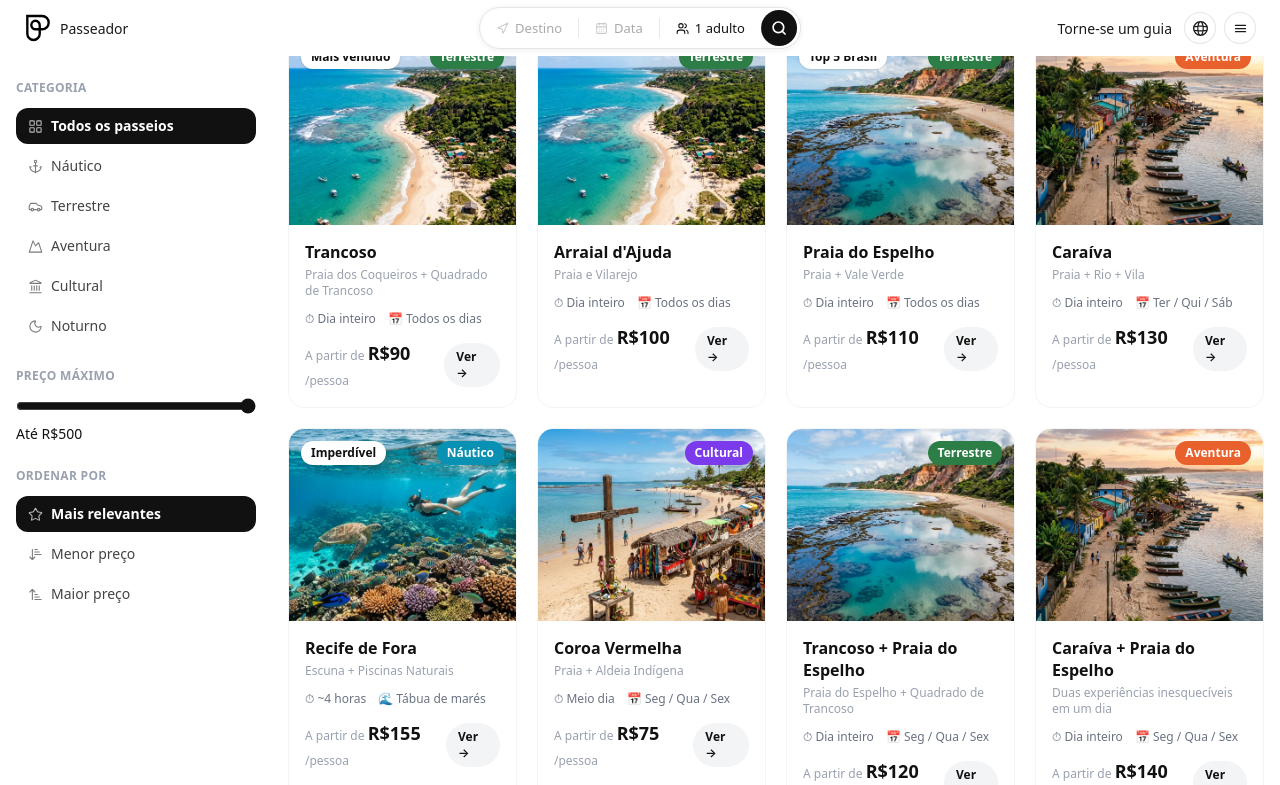
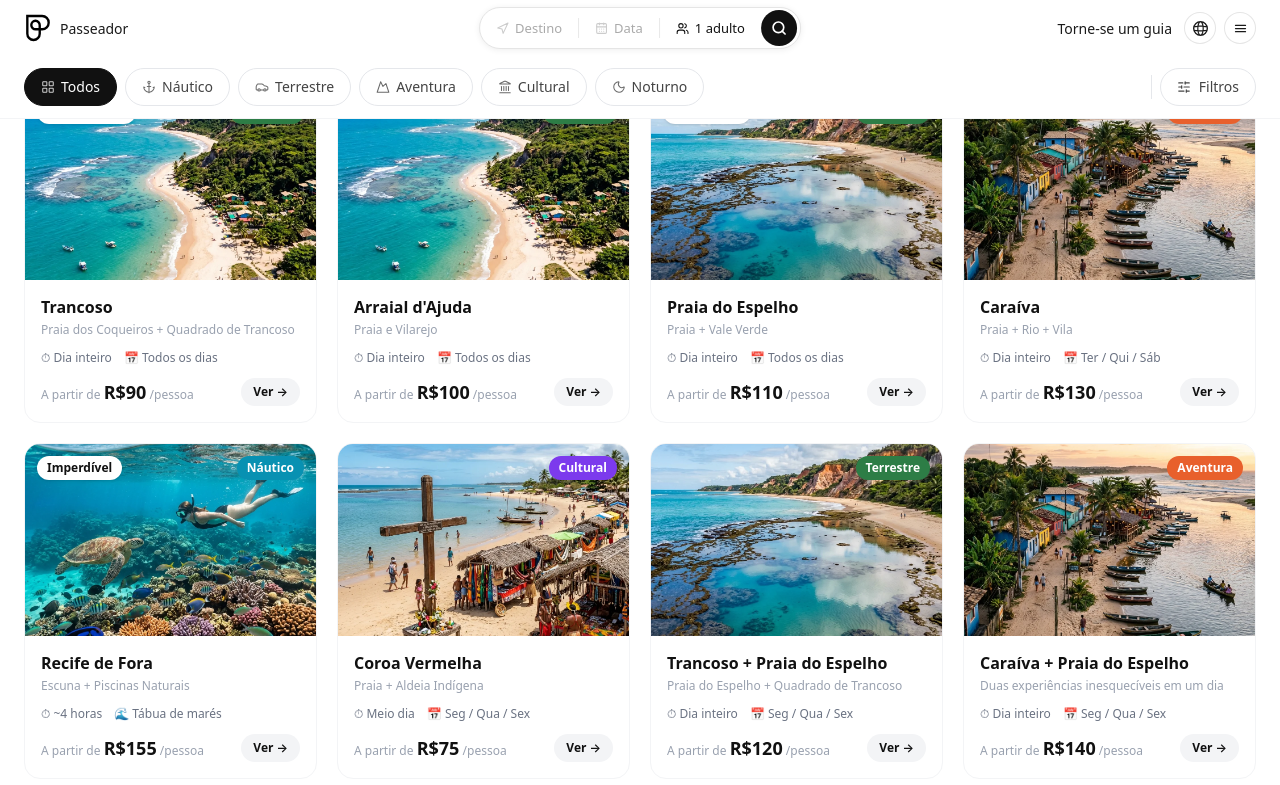
Before and after one commit to Huendelx/Tour-Porto-Seguro, a Next.js app: page /buscar in a window 1280 px wide. Shown: the top 785 px of the page. Built offline with nearby package versions, Linux system fonts and the light colour scheme.

Commit message:
feat: filtros /buscar viram pills horizontais + drawer lateral

```diff
--- a/src/app/buscar/page.tsx
+++ b/src/app/buscar/page.tsx
@@ -1,137 +1,268 @@
 "use client";
 
 import { useSearchParams, useRouter } from "next/navigation";
-import { Suspense, useState, useMemo } from "react";
+import { Suspense, useState, useMemo, useRef, useEffect } from "react";
 import Image from "next/image";
 import Link from "next/link";
-import { Anchor, Car, Mountain, Landmark, Moon, LayoutGrid, Star, ArrowDownNarrowWide, ArrowUpNarrowWide } from "lucide-react";
+import { Anchor, Car, Mountain, Landmark, Moon, LayoutGrid, Star, ArrowDownNarrowWide, ArrowUpNarrowWide, SlidersHorizontal, X } from "lucide-react";
 import { tours, categoryLabel, categoryColor, Tour } from "@/data/tours";
 
 const CATEGORIES = ["nautico", "terrestre", "aventura", "cultural", "noturno"] as const;
 
 const categoryIcon: Record<string, React.ReactNode> = {
-  nautico:    <Anchor   size={15} strokeWidth={1.75} />,
-  terrestre:  <Car      size={15} strokeWidth={1.75} />,
-  aventura:   <Mountain size={15} strokeWidth={1.75} />,
-  cultural:   <Landmark size={15} strokeWidth={1.75} />,
-  noturno:    <Moon     size={15} strokeWidth={1.75} />,
+  nautico:   <Anchor    size={14} strokeWidth={1.75} />,
+  terrestre: <Car       size={14} strokeWidth={1.75} />,
+  aventura:  <Mountain  size={14} strokeWidth={1.75} />,
+  cultural:  <Landmark  size={14} strokeWidth={1.75} />,
+  noturno:   <Moon      size={14} strokeWidth={1.75} />,
 };
 
 const DESTINO_LABELS: Record<string, string> = {
-  "porto-seguro": "Porto Seguro",
-  "arraial": "Arraial d'Ajuda",
-  "trancoso": "Trancoso",
-  "caraiva": "Caraíva",
+  "porto-seguro":  "Porto Seguro",
+  "arraial":       "Arraial d'Ajuda",
+  "trancoso":      "Trancoso",
+  "caraiva":       "Caraíva",
   "praia-espelho": "Praia do Espelho",
-  "perto": "Perto de você",
+  "perto":         "Perto de você",
 };
 
 function SearchResults() {
   const searchParams = useSearchParams();
   const router = useRouter();
 
-  const destino = searchParams.get("destino") ?? "";
-  const adultos = Number(searchParams.get("adultos") ?? 1);
+  const destino  = searchParams.get("destino") ?? "";
+  const adultos  = Number(searchParams.get("adultos")  ?? 1);
   const criancas = Number(searchParams.get("criancas") ?? 0);
 
   const [catFilter, setCatFilter] = useState<string>("todos");
-  const [maxPrice, setMaxPrice] = useState<number>(500);
-  const [sortBy, setSortBy] = useState<"relevance" | "price_asc" | "price_desc">("relevance");
+  const [maxPrice, setMaxPrice]   = useState<number>(500);
+  const [sortBy, setSortBy]       = useState<"relevance" | "price_asc" | "price_desc">("relevance");
+  const [filterOpen, setFilterOpen] = useState(false);
+
+  // temp state inside drawer so user can cancel
+  const [draftPrice, setDraftPrice]   = useState(maxPrice);
+  const [draftSort,  setDraftSort]    = useState(sortBy);
+
+  const drawerRef = useRef<HTMLDivElement>(null);
+
+  useEffect(() => {
+    if (!filterOpen) return;
+    setDraftPrice(maxPrice);
+    setDraftSort(sortBy);
+    const handler = (e: MouseEvent) => {
+      if (drawerRef.current && !drawerRef.current.contains(e.target as Node)) setFilterOpen(false);
+    };
+    document.addEventListener("mousedown", handler);
+    return () => document.removeEventListener("mousedown", handler);
+  }, [filterOpen, maxPrice, sortBy]);
 
   const filtered = useMemo(() => {
     let result = [...tours];
     if (destino && destino !== "perto") result = result.filter((t) => t.destinos.includes(destino));
     if (catFilter !== "todos") result = result.filter((t) => t.category === catFilter);
     result = result.filter((t) => t.price <= maxPrice);
-    if (sortBy === "price_asc") result.sort((a, b) => a.price - b.price);
+    if (sortBy === "price_asc")  result.sort((a, b) => a.price - b.price);
     if (sortBy === "price_desc") result.sort((a, b) => b.price - a.price);
-    if (sortBy === "relevance") result.sort((a, b) => (b.featured ? 1 : 0) - (a.featured ? 1 : 0));
+    if (sortBy === "relevance")  result.sort((a, b) => (b.featured ? 1 : 0) - (a.featured ? 1 : 0));
     return result;
   }, [destino, catFilter, maxPrice, sortBy]);
 
   const destinoLabel = DESTINO_LABELS[destino] ?? "";
+  const hasActiveFilters = maxPrice < 500 || sortBy !== "relevance";
+  const activeFilterCount = (maxPrice < 500 ? 1 : 0) + (sortBy !== "relevance" ? 1 : 0);
 
-  const clearParam = (key: string) => {
-    const p = new URLSearchParams(searchParams.toString());
-    p.delete(key);
-    router.push(`/buscar?${p.toString()}`);
+  const applyFilters = () => {
+    setMaxPrice(draftPrice);
+    setSortBy(draftSort);
+    setFilterOpen(false);
+  };
+
+  const clearFilters = () => {
+    setMaxPrice(500);
+    setSortBy("relevance");
+    setDraftPrice(500);
+    setDraftSort("relevance");
   };
 
   return (
     <div className="min-h-screen bg-white">
-      <div className="max-w-none px-4 pt-8 pb-12 flex flex-col lg:flex-row gap-8">
 
-        {/* ── Filtros sidebar desktop ── */}
-        <aside className="hidden lg:block w-60 flex-shrink-0">
-          <div className="sticky top-20">
-            <p className="text-xs font-semibold text-gray-400 uppercase tracking-wide mb-3">Categoria</p>
-            <div className="space-y-1 mb-6">
-              <FilterBtn active={catFilter === "todos"} onClick={() => setCatFilter("todos")} icon={<LayoutGrid size={15} strokeWidth={1.75} />}>
-                Todos os passeios
-              </FilterBtn>
+      {/* ── Barra de filtros ── */}
+      <div className="sticky top-14 z-30 bg-white border-b border-gray-100">
+        <div className="px-4 md:px-6 py-3 flex items-center gap-2">
+
+          {/* Pills de categoria */}
+          <div className="flex items-center gap-2 overflow-x-auto scrollbar-hide flex-1 min-w-0">
+            <Pill active={catFilter === "todos"} onClick={() => setCatFilter("todos")} icon={<LayoutGrid size={14} strokeWidth={1.75} />}>
+              Todos
+            </Pill>
             {CATEGORIES.map((c) => (
-                <FilterBtn key={c} active={catFilter === c} onClick={() => setCatFilter(c)} icon={categoryIcon[c]}>
+              <Pill key={c} active={catFilter === c} onClick={() => setCatFilter(c)} icon={categoryIcon[c]}>
                 {categoryLabel[c]}
-                </FilterBtn>
+              </Pill>
             ))}
           </div>
 
-            <p className="text-xs font-semibold text-gray-400 uppercase tracking-wide mb-3">Preço máximo</p>
-            <div className="mb-6">
-              <input
-                type="range" min={50} max={500} step={10} value={maxPrice}
-                onChange={(e) => setMaxPrice(Number(e.target.value))}
-                className="w-full"
-                style={{ accentColor: "#111", cursor: "pointer" }}
-              />
-              <p className="text-sm text-[#111] mt-1 font-medium">Até R${maxPrice}</p>
+          {/* Separador */}
+          <div className="w-px h-6 bg-gray-200 flex-shrink-0 ml-1" />
+
+          {/* Botão Filtros */}
+          <button
+            onClick={() => setFilterOpen(true)}
+            className={`flex-shrink-0 flex items-center gap-2 px-4 py-2 rounded-full border text-sm font-medium transition-colors whitespace-nowrap ${
+              hasActiveFilters
+                ? "bg-[#111] text-white border-[#111]"
+                : "text-[#444] border-gray-200 hover:border-gray-400 bg-white"
+            }`}
+          >
+            <SlidersHorizontal size={14} strokeWidth={2} />
+            Filtros
+            {activeFilterCount > 0 && (
+              <span className={`text-xs font-bold w-4 h-4 rounded-full flex items-center justify-center ${hasActiveFilters ? "bg-white text-[#111]" : "bg-[#111] text-white"}`}>
+                {activeFilterCount}
+              </span>
+            )}
+          </button>
         </div>
 
-            <p className="text-xs font-semibold text-gray-400 uppercase tracking-wide mb-3">Ordenar por</p>
-            <div className="space-y-1">
-              <FilterBtn active={sortBy === "relevance"} onClick={() => setSortBy("relevance")} icon={<Star size={15} strokeWidth={1.75} />}>Mais relevantes</FilterBtn>
-              <FilterBtn active={sortBy === "price_asc"} onClick={() => setSortBy("price_asc")} icon={<ArrowDownNarrowWide size={15} strokeWidth={1.75} />}>Menor preço</FilterBtn>
-              <FilterBtn active={sortBy === "price_desc"} onClick={() => setSortBy("price_desc")} icon={<ArrowUpNarrowWide size={15} strokeWidth={1.75} />}>Maior preço</FilterBtn>
+        {/* Linha de contexto */}
+        {(destinoLabel || adultos > 1 || criancas > 0) && (
+          <div className="px-4 md:px-6 pb-2 flex items-center gap-2 flex-wrap">
+            <span className="text-xs text-gray-400">
+              <span className="font-semibold text-[#111]">{filtered.length} passeios</span>
+              {destinoLabel && ` em ${destinoLabel}`}
+              {adultos > 1 && ` · ${adultos} adultos`}
+              {criancas > 0 && ` · ${criancas} criança${criancas > 1 ? "s" : ""}`}
+            </span>
           </div>
-          </div>
-        </aside>
-
-        {/* ── Filtros mobile (horizontal) ── */}
-        <div className="lg:hidden w-full mb-6">
-          <div className="flex gap-2 overflow-x-auto pb-1 scrollbar-hide">
-            <MobileFilterChip active={catFilter === "todos"} onClick={() => setCatFilter("todos")} icon={<LayoutGrid size={14} strokeWidth={1.75} />}>Todos</MobileFilterChip>
-            {CATEGORIES.map((c) => (
-              <MobileFilterChip key={c} active={catFilter === c} onClick={() => setCatFilter(c)} icon={categoryIcon[c]}>
-                {categoryLabel[c]}
-              </MobileFilterChip>
-            ))}
-          </div>
+        )}
       </div>
 
-        {/* ── Grid de resultados ── */}
-        <div className="flex-1 min-w-0">
+      {/* ── Grid ── */}
+      <div className="px-4 md:px-6 pt-6 pb-12">
         {filtered.length === 0 ? (
           <div className="text-center py-24">
             <p className="text-4xl mb-4">🔍</p>
             <p className="text-xl font-semibold text-[#111] mb-2">Nenhum passeio encontrado</p>
             <p className="text-gray-400 mb-6">Tente ampliar os filtros ou outra categoria</p>
             <button
-                onClick={() => { setCatFilter("todos"); setMaxPrice(500); }}
+              onClick={() => { setCatFilter("todos"); clearFilters(); }}
               className="text-sm font-semibold underline text-[#111]"
             >
               Limpar filtros
             </button>
           </div>
         ) : (
-            <div className="grid grid-cols-1 sm:grid-cols-2 lg:grid-cols-3 xl:grid-cols-4 gap-5 scroll-mt-32">
+          <div className="grid grid-cols-1 sm:grid-cols-2 lg:grid-cols-3 xl:grid-cols-4 gap-5">
             {filtered.map((tour) => (
               <TourResultCard key={tour.id} tour={tour} />
             ))}
           </div>
         )}
       </div>
+
+      {/* ── Drawer de filtros ── */}
+      {filterOpen && (
+        <>
+          {/* Overlay */}
+          <div className="fixed inset-0 bg-black/30 z-40 backdrop-blur-sm" onClick={() => setFilterOpen(false)} />
+
+          {/* Drawer */}
+          <div
+            ref={drawerRef}
+            className="fixed right-0 top-0 h-full w-full max-w-sm bg-white z-50 shadow-2xl flex flex-col"
+            style={{ animation: "slideInRight 0.22s ease" }}
+          >
+            {/* Header */}
+            <div className="flex items-center justify-between px-6 py-5 border-b border-gray-100">
+              <h2 className="text-base font-semibold text-[#111]">Filtros</h2>
+              <button onClick={() => setFilterOpen(false)} className="p-1.5 rounded-full hover:bg-gray-100 transition-colors">
+                <X size={18} color="#666" />
+              </button>
+            </div>
+
+            {/* Body */}
+            <div className="flex-1 overflow-y-auto px-6 py-6 space-y-8">
+
+              {/* Ordenar por */}
+              <div>
+                <p className="text-xs font-semibold text-gray-400 uppercase tracking-wide mb-3">Ordenar por</p>
+                <div className="space-y-2">
+                  {[
+                    { value: "relevance" as const,  label: "Mais relevantes", icon: <Star size={15} strokeWidth={1.75} /> },
+                    { value: "price_asc" as const,  label: "Menor preço",     icon: <ArrowDownNarrowWide size={15} strokeWidth={1.75} /> },
+                    { value: "price_desc" as const, label: "Maior preço",     icon: <ArrowUpNarrowWide size={15} strokeWidth={1.75} /> },
+                  ].map((opt) => (
+                    <button
+                      key={opt.value}
+                      onClick={() => setDraftSort(opt.value)}
+                      className={`w-full text-left text-sm px-4 py-3 rounded-xl transition-colors flex items-center gap-3 border ${
+                        draftSort === opt.value
+                          ? "bg-[#111] text-white border-[#111] font-semibold"
+                          : "text-[#444] border-gray-200 hover:border-gray-300"
+                      }`}
+                    >
+                      <span className="opacity-70">{opt.icon}</span>
+                      {opt.label}
+                    </button>
+                  ))}
                 </div>
               </div>
+
+              {/* Preço máximo */}
+              <div>
+                <div className="flex items-center justify-between mb-3">
+                  <p className="text-xs font-semibold text-gray-400 uppercase tracking-wide">Preço máximo</p>
+                  <span className="text-sm font-semibold text-[#111]">R${draftPrice}</span>
+                </div>
+                <input
+                  type="range" min={50} max={500} step={10} value={draftPrice}
+                  onChange={(e) => setDraftPrice(Number(e.target.value))}
+                  className="w-full"
+                  style={{ accentColor: "#111", cursor: "pointer" }}
+                />
+                <div className="flex justify-between text-xs text-gray-400 mt-1">
+                  <span>R$50</span>
+                  <span>R$500+</span>
+                </div>
+              </div>
+            </div>
+
+            {/* Footer */}
+            <div className="px-6 py-5 border-t border-gray-100 flex gap-3">
+              <button
+                onClick={clearFilters}
+                className="flex-1 px-4 py-3 rounded-xl border border-gray-200 text-sm font-medium text-[#444] hover:border-gray-400 transition-colors"
+              >
+                Limpar
+              </button>
+              <button
+                onClick={applyFilters}
+                className="flex-1 px-4 py-3 rounded-xl bg-[#111] text-white text-sm font-semibold hover:opacity-90 transition-opacity"
+              >
+                Aplicar
+              </button>
+            </div>
+          </div>
+
+          <style>{`@keyframes slideInRight { from { transform: translateX(100%); } to { transform: translateX(0); } }`}</style>
+        </>
+      )}
+    </div>
+  );
+}
+
+function Pill({ active, onClick, icon, children }: { active: boolean; onClick: () => void; icon?: React.ReactNode; children: React.ReactNode }) {
+  return (
+    <button
+      onClick={onClick}
+      className={`flex-shrink-0 flex items-center gap-1.5 px-4 py-2 rounded-full border text-sm font-medium transition-colors whitespace-nowrap ${
+        active ? "bg-[#111] text-white border-[#111]" : "text-[#444] border-gray-200 hover:border-gray-400 bg-white"
+      }`}
+    >
+      {icon && <span className="opacity-80">{icon}</span>}
+      {children}
+    </button>
   );
 }
 
@@ -153,10 +284,7 @@ function TourResultCard({ tour }: { tour: Tour }) {
             {tour.badge}
           </span>
         )}
-        <span
-          className="absolute top-3 right-3 text-xs font-semibold px-2.5 py-1 rounded-full text-white"
-          style={{ backgroundColor: catColor }}
-        >
+        <span className="absolute top-3 right-3 text-xs font-semibold px-2.5 py-1 rounded-full text-white" style={{ backgroundColor: catColor }}>
           {catLabel}
         </span>
       </div>
@@ -166,9 +294,7 @@ function TourResultCard({ tour }: { tour: Tour }) {
         <div className="flex items-center gap-3 text-xs text-gray-500 mb-3">
           <span>⏱ {tour.duration}</span>
           {tour.schedule.frequency === "daily" && <span>📅 Todos os dias</span>}
-          {tour.schedule.frequency === "specific_days" && tour.schedule.days && (
-            <span>📅 {tour.schedule.days}</span>
-          )}
+          {tour.schedule.frequency === "specific_days" && tour.schedule.days && <span>📅 {tour.schedule.days}</span>}
           {tour.schedule.frequency === "tide_based" && <span>🌊 Tábua de marés</span>}
         </div>
         <div className="flex items-center justify-between">
@@ -186,34 +312,6 @@ function TourResultCard({ tour }: { tour: Tour }) {
   );
 }
 
-function FilterBtn({ active, onClick, icon, children }: { active: boolean; onClick: () => void; icon?: React.ReactNode; children: React.ReactNode }) {
-  return (
-    <button
-      onClick={onClick}
-      className={`w-full text-left text-sm px-3 py-2 rounded-xl transition-colors flex items-center gap-2 ${
-        active ? "bg-[#111] text-white font-semibold" : "text-[#444] hover:bg-gray-50"
-      }`}
-    >
-      {icon && <span className="flex-shrink-0 opacity-70">{icon}</span>}
-      {children}
-    </button>
-  );
-}
-
-function MobileFilterChip({ active, onClick, icon, children }: { active: boolean; onClick: () => void; icon?: React.ReactNode; children: React.ReactNode }) {
-  return (
-    <button
-      onClick={onClick}
-      className={`flex-shrink-0 text-sm px-4 py-2 rounded-full border transition-colors whitespace-nowrap flex items-center gap-1.5 ${
-        active ? "bg-[#111] text-white border-[#111]" : "text-[#444] border-gray-200 hover:border-gray-400"
-      }`}
-    >
-      {icon && <span className="flex-shrink-0 opacity-80">{icon}</span>}
-      {children}
-    </button>
-  );
-}
-
 export default function BuscarPage() {
   return (
     <Suspense fallback={
```
Lines whose indentation alone changed are shown as unchanged.
